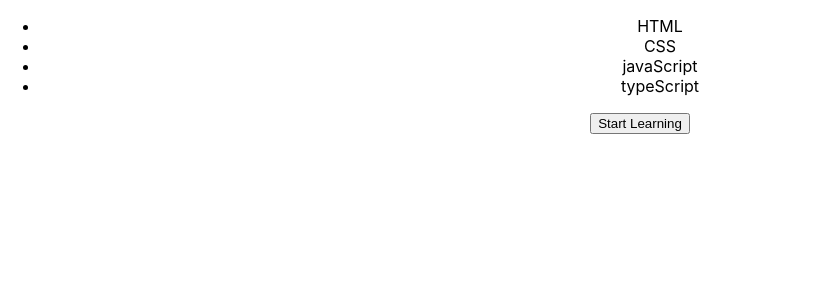
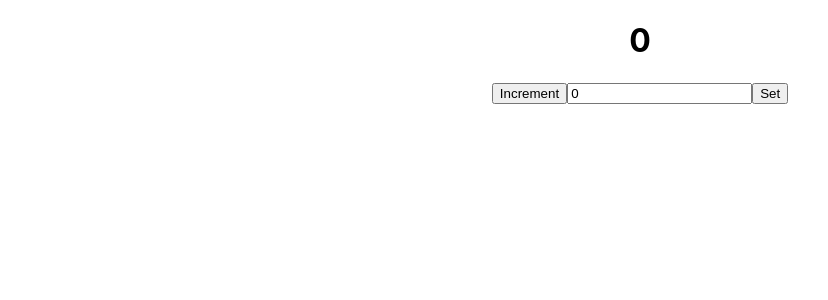
Before and after one commit to Mr-hollowman/testing-with-typeScript, a React (Create React App) app: page / in a window 1280 px wide. Shown: the top 300 px of the page, without its empty margins (0-828 px from the left). Built offline with nearby package versions, Linux system fonts and the light colour scheme.

Commit message:
user events added

```diff
--- a/src/App.tsx
+++ b/src/App.tsx
@@ -3,12 +3,14 @@ import logo from './logo.svg';
 import './App.css';
 import { Application } from './components/application/Application';
 import { Skills } from './components/skills/Skills';
+import { Counter } from './components/counter/Counter';
 
 function App() {
   return (
     <div className="App">
       {/* <Application /> */}
-      <Skills skills={["HTML", "CSS", "javaScript", "typeScript"]} />
+      {/* <Skills skills={["HTML", "CSS", "javaScript", "typeScript"]} /> */}
+      <Counter />
     </div>
   );
 }
--- /dev/null
+++ b/src/components/counter/Counter.tsx
@@ -0,0 +1,15 @@
+import { useState } from "react"
+
+export const Counter = ()=>{
+    const [count,setCount] = useState(0)
+    const [amount,setAmount] = useState(0)
+
+    return(
+        <div>
+            <h1>{count}</h1>
+            <button onClick={()=>setCount(count+1)}>Increment</button>
+            <input type="number" name="amount" value={amount} onChange={(e)=>setAmount(parseInt(e.target.value))} />
+            <button onClick={()=>setCount(count+amount)}>Set</button>
+        </div>
+    )
+}
```
Also changed, not shown: 1 other file (tests, documents, lock files or other folders).
